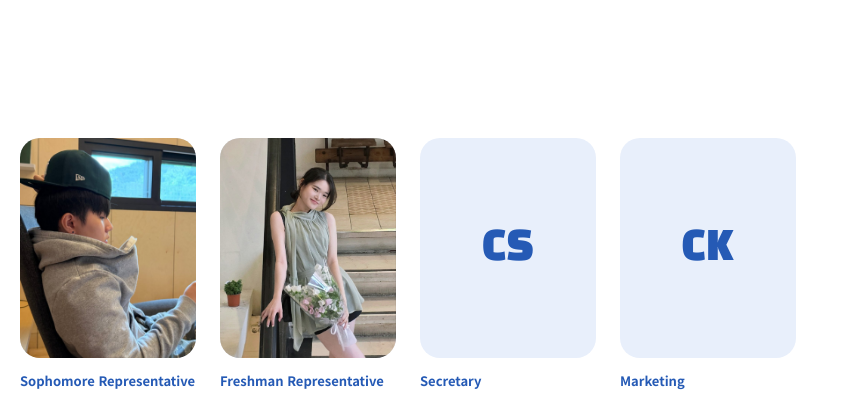
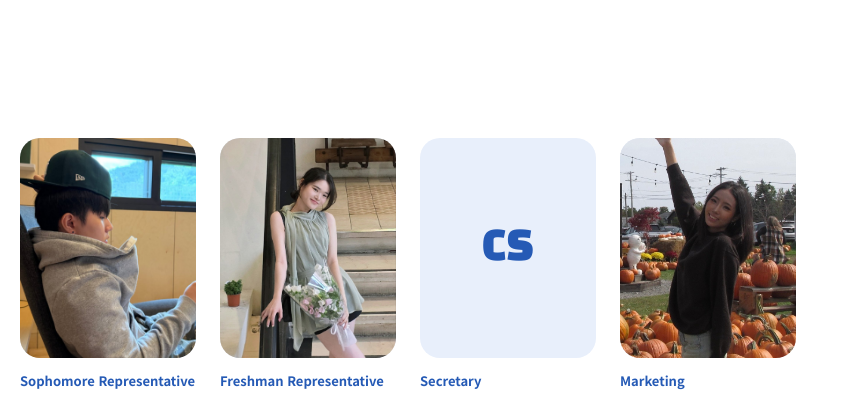
Before and after one commit to chaechaemilk/kiso-website, a plain HTML site: page index.html in a window 1280 px wide. Shown: the part 1128-1529 px from the top of the page, 432-1280 px from the left. Drawn offline with Linux system fonts and the light colour scheme.

Commit message:
Update officer photo for Casey Kim
Replaced officer initials with an image for Casey Kim.

```diff
--- a/index.html
+++ b/index.html
@@ -95,7 +95,7 @@
             <span class="name">Changdae Song</span>
           </div>
           <div class="officer">
-            <div class="officer-photo officer-initials" aria-hidden="true">CK</div>
+            <img class="officer-photo" src="images/casey_pic.jpeg" alt="Casey Kim">
             <span class="role">Marketing</span>
             <span class="name">Casey Kim</span>
           </div>
```
